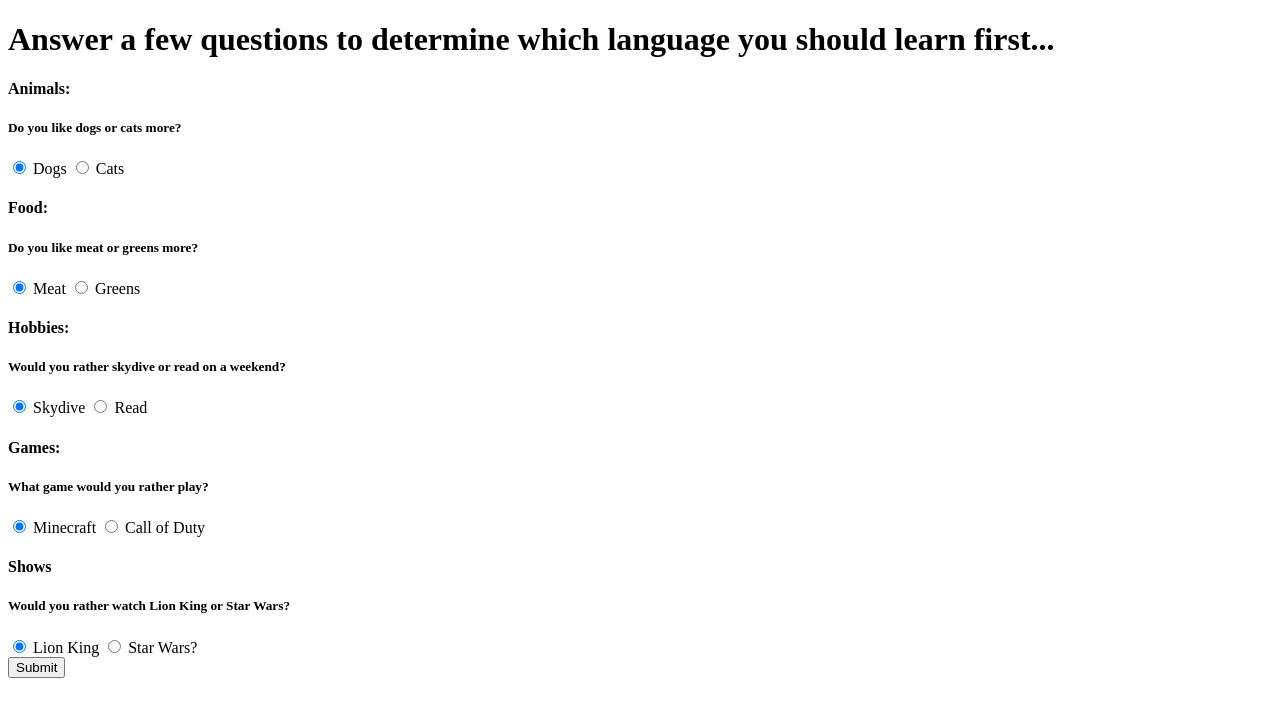
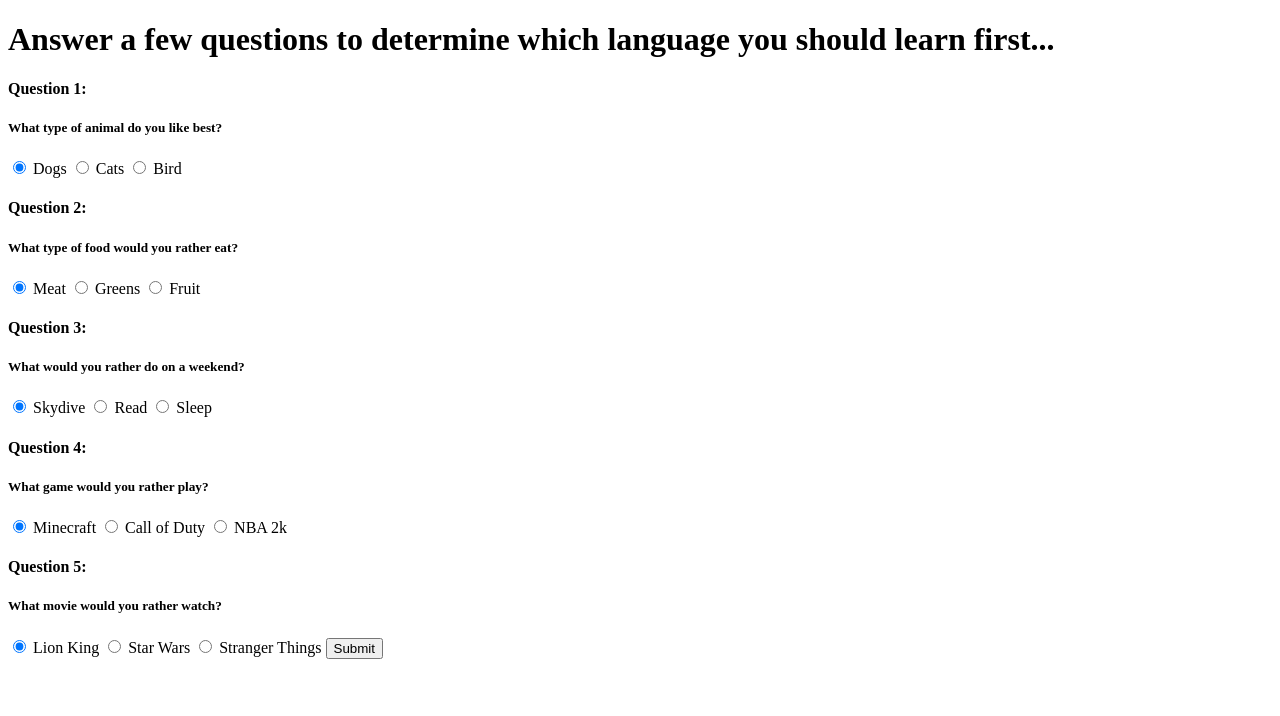
Before and after one commit to tdietzel/programming-language-suggester, a plain HTML site: page index.html in a window 1280 px wide. Drawn offline with Linux system fonts and the light colour scheme.

Commit message:
WIP update UI text, and trying to debug

```diff
--- a/index.html
+++ b/index.html
@@ -8,8 +8,8 @@
 <body>
   <h1>Answer a few questions to determine which language you should learn first...</h1>
   <div>
-    <h4>Animals:</h4>
-    <h5>Do you like dogs or cats more?</h5>
+    <h4>Question 1:</h4>
+    <h5>What type of animal do you like best?</h5>
     <input
       type="radio"
       id="firstChoiceA"
@@ -23,10 +23,16 @@
       name="question1"
       value="cat"/>
     <label for="firstChoiceB">Cats</label>
+    <input
+      type="radio"
+      id="firstChoiceC"
+      name="question1"
+      value="bird"/>
+    <label for="firstChoiceC">Bird</label>
   </div>
   <div>
-    <h4>Food:</h4>
-    <h5>Do you like meat or greens more?</h5>
+    <h4>Question 2:</h4>
+    <h5>What type of food would you rather eat?</h5>
     <input
       type="radio"
       id="secondChoiceA"
@@ -40,10 +46,16 @@
       name="question2"
       value="greens"/>
     <label for="secondChoiceB">Greens</label>
+    <input
+      type="radio"
+      id="secondChoiceC"
+      name="question2"
+      value="fruit"/>
+    <label for="secondChoiceC">Fruit</label>
   </div>
   <div>
-    <h4>Hobbies:</h4>
-    <h5>Would you rather skydive or read on a weekend?</h5>
+    <h4>Question 3:</h4>
+    <h5>What would you rather do on a weekend?</h5>
     <input
       type="radio"
       id="thirdChoiceA"
@@ -57,9 +69,15 @@
       name="question3"
       value="read"/>
     <label for="thirdChoiceB">Read</label>
+    <input
+      type="radio"
+      id="thirdChoiceC"
+      name="question3"
+      value="sleep"/>
+    <label for="thirdChoiceC">Sleep</label>
   </div>
   <div>
-    <h4>Games:</h4>
+    <h4>Question 4:</h4>
     <h5>What game would you rather play?</h5>
     <input
       type="radio"
@@ -74,10 +92,16 @@
       name="question4"
       value="cod"/>
     <label for="fourthChoiceB">Call of Duty</label>
+    <input
+      type="radio"
+      id="fourthChoiceC"
+      name="question4"
+      value="nba"/>
+    <label for="fourthChoiceC">NBA 2k</label>
   </div>
   <div>
-    <h4>Shows</h4>
-    <h5>Would you rather watch Lion King or Star Wars?</h5>
+    <h4>Question 5:</h4>
+    <h5>What movie would you rather watch?</h5>
     <input
       type="radio"
       id="firstChoice5A"
@@ -90,11 +114,14 @@
       id="firstChoice5B"
       name="question5"
       value="starWars"/>
-    <label for="firstChoice5B">Star Wars?</label>
-  </div>
-  <div id="submit">
-    <input type="submit"/>
-  </div>
+    <label for="firstChoice5B">Star Wars</label>
+    <input
+      type="radio"
+      id="firstChoice5C"
+      name="question5"
+      value="strangerThings"/>
+    <label for="firstChoice5C">Stranger Things</label>
+  <button id="submit">Submit</button>
   <p><span id="answer"></span></p>
 </body>
 </html>
--- a/js/scripts.js
+++ b/js/scripts.js
@@ -1,10 +1,11 @@
 window.addEventListener("load", function() {
-  const form = document.getElementById('submit');
-  form.addEventListener("submit",calcLanguage);
+  const form = document.getElementById("submit");
+  form.addEventListener("click",calcLanguage);
 })
 
 let javaScript=0;
 let python=0;
+let cSharp=0;
 let result="";
 
 function calcLanguage (event) {
@@ -15,6 +16,8 @@ function calcLanguage (event) {
       javaScript = 1;
   } elseif (document.getElementById('firstChoiceB').checked === true); {
       python = 1;
+  } elseif (document.getElementById('firstChoiceC').checked === true); {
+      cSharp = 1;
   }
 
     // Question 2: Checks which choice got selected
@@ -22,6 +25,8 @@ function calcLanguage (event) {
       javaScript = 1;
   } elseif (document.getElementById('secondChoiceB').checked === true); {
       python = 1;
+  } elseif (document.getElementById('secondChoiceC').checked === true); {
+      cSharp = 1;
   }
 
     // Question 3: Checks which choice got selected
@@ -29,6 +34,8 @@ function calcLanguage (event) {
       javaScript = 1;
   } elseif (document.getElementById('thirdChoiceB').checked === true); {
       python = 1;
+  } elseif (document.getElementById('thirdChoiceC').checked === true); {
+      cSharp = 1;
 }
 
     // Question 4: Checks which choice got selected
@@ -36,6 +43,8 @@ function calcLanguage (event) {
       javaScript = 1;
   } elseif (document.getElementById('fourthChoiceB').checked === true); {
       python = 1;
+  } elseif (document.getElementById('fourthChoiceC').checked === true); {
+      cSharp = 1;
   }
 
     // Question 5: Checks which choice got selected
@@ -43,13 +52,19 @@ function calcLanguage (event) {
         javaScript = 1;
     } elseif (document.getElementById('fifthChoiceB').checked === true); {
         python = 1;
+    } elseif (document.getElementById('fifthChoiceC').checked === true); {
+        cSharp = 1;
     }
 
-    if (javaScript >= python) {
-    result="java";
-    } elseif (javaScript < python); {
-    result="python";
+      // Decides which language fits the user best
+    if (javaScript > python && javaScript > cSharp) {
+        result="Java";
+    } elseif (python > javaScript && python > cSharp); {
+        result="Python";
+    } elseif (cSharp > javaScript && cSharp > python); {
+        result="C#";
       }
+
   document.getElementById("answer").innerText= result;
 }
 
```
Lines whose indentation alone changed are shown as unchanged.
